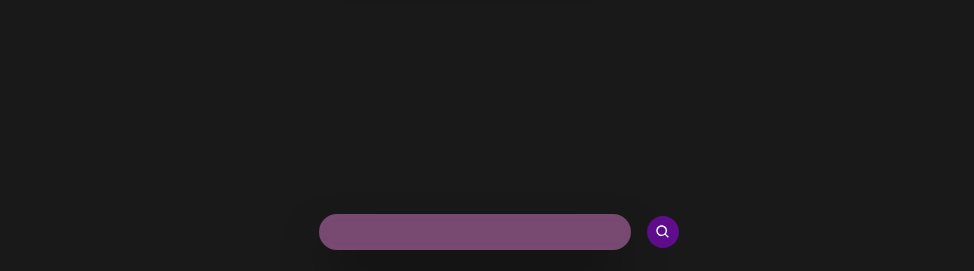
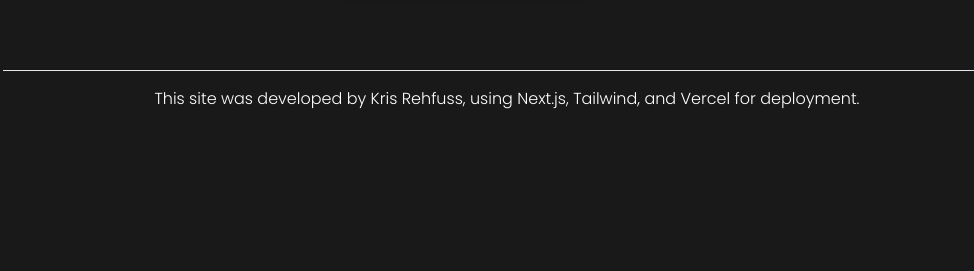
Before and after one commit to KrisRehfuss/KrisDash, a Next.js app: page / in a window 1280 px wide. Shown: the part 1266-1537 px from the top of the page, without its empty margins (133-1107 px from the left). After the commit the page ends 1401 px from the top, so only its background shows below. Built offline with nearby package versions, Linux system fonts and the light colour scheme; a web font is replaced by a local one.

Commit message:
added footer

```diff
--- /dev/null
+++ b/src/pages/Footer.jsx
@@ -0,0 +1,11 @@
+import React from 'react'
+
+function Footer() {
+  return (
+    <div className='bottom-0 w-full h-fit p-4 font-light lg:text-base text-center text-sm FlexCenter border-t '>
+      This site was developed by Kris Rehfuss, using Next.js, Tailwind, and Vercel for deployment.
+    </div>
+  )
+}
+
+export default Footer
--- a/src/pages/index.jsx
+++ b/src/pages/index.jsx
@@ -7,6 +7,7 @@ import Nav from "./Nav";
 import Banner from "./Banner";
 import SearchBar from "./SearchBar";
 import Skills from "./Skills";
+import Footer from "./Footer";
 import JS from "../../public/JS.png";
 import TS from "../../public/TS.png";
 import Tailwind from '../../public/tail.png'
@@ -15,6 +16,7 @@ import React from '../../public/react.png'
 import OpenAI from '../../public/openai.png'
 import Next from '../../public/next-js.svg'
 import Video from "./Video";
+
 
 
 export default function Home() {
@@ -46,14 +48,10 @@ export default function Home() {
               perspective blooming with creativity & efficiency.
             </p>
 
-
-
             {/* Current Skill Tree */}
             <div className=" BoxFull mx-4 p-4 mt-6 mb-24">
               <div className="w-full h-fit p-3 ">
-                <h1 className="CaptionBlock">
-                  Skill Tree
-                </h1>
+                <h1 className="CaptionBlock">Skill Tree</h1>
                 <div className="BoxFull pt-4 lg:grid grid-cols-2 gap-x-2">
                   <Skills logo={Next} name="Next.js" color="bg-gray-400" />
                   <Skills logo={React} name="React.js" color="bg-React" />
@@ -64,13 +62,12 @@ export default function Home() {
                 </div>
               </div>
               <div className="mt-4 w-full-h-fit p-3">
-                <h1 className="CaptionBlock"> Recent Compositions
-                </h1>
+                <h1 className="CaptionBlock"> Recent Compositions</h1>
                 <Video />
               </div>
-
             </div>
-            <SearchBar />
+            <Footer />
+            {/* <SearchBar /> */}
           </div>
         </div>
       </main>
```
